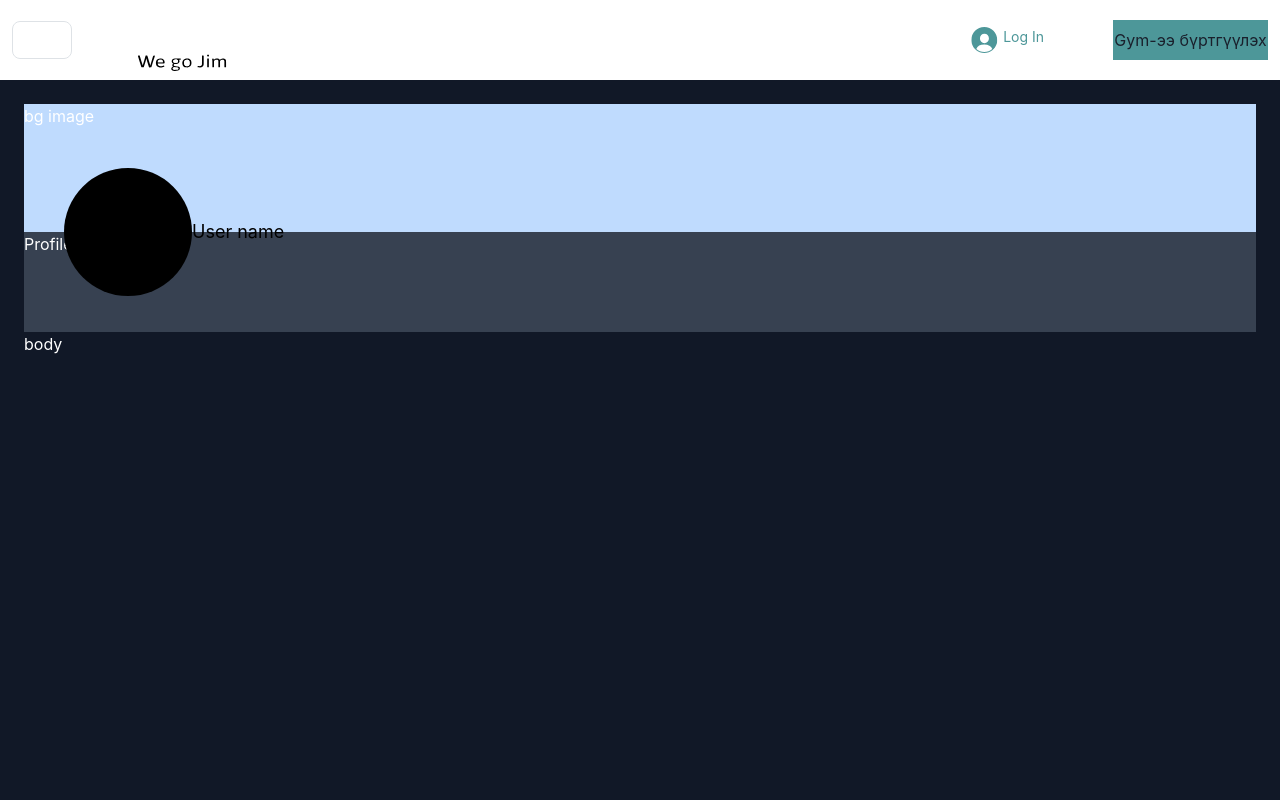
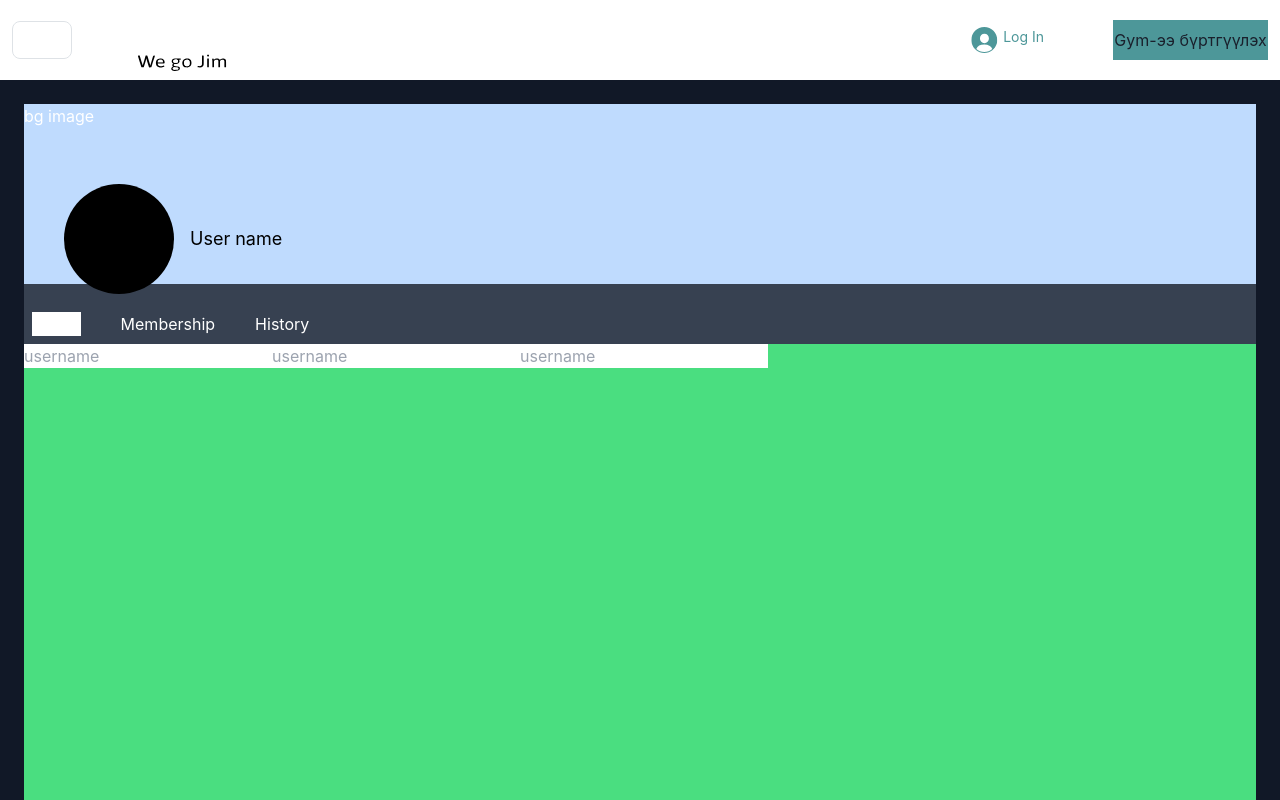
Before and after one commit to Pinecone-aqua/jimdii, a Next.js app in the folder front_end/client/: page /profile in a window 1280 px wide. Shown: the top 800 px of the page. Built offline with nearby package versions, Linux system fonts and the light colour scheme.

Commit message:
profile button

```diff
--- /dev/null
+++ b/front_end/client/components/profile/ActiveMembership.tsx
@@ -0,0 +1,3 @@
+export default function Membership() {
+	return <div>membership</div>;
+}
--- /dev/null
+++ b/front_end/client/components/profile/MembershipHistory.tsx
@@ -0,0 +1,3 @@
+export default function History() {
+	return <div>History</div>;
+}
--- /dev/null
+++ b/front_end/client/components/profile/UserDetail.tsx
@@ -0,0 +1,20 @@
+export default function UserDetail() {
+	return (
+		<div>
+			<form action="">
+				<input
+					type="text"
+					placeholder="username"
+				/>
+				<input
+					type="text"
+					placeholder="username"
+				/>
+				<input
+					type="text"
+					placeholder="username"
+				/>
+			</form>
+		</div>
+	);
+}
--- /dev/null
+++ b/front_end/client/pages/constants/pages.tsx
@@ -0,0 +1,18 @@
+import Membership from "@/components/profile/ActiveMembership";
+import History from "@/components/profile/MembershipHistory";
+import UserDetail from "@/components/profile/UserDetail";
+
+export const ProfileButton = [
+	{
+		name: "Profile",
+		component: <UserDetail />,
+	},
+	{
+		name: "Membership",
+		component: <Membership />,
+	},
+	{
+		name: "History",
+		component: <History />,
+	},
+];
--- a/front_end/client/pages/profile.tsx
+++ b/front_end/client/pages/profile.tsx
@@ -1,11 +1,32 @@
+import { ProfileButton } from "./constants/pages";
+import { useState } from "react";
+
 export default function Profile() {
+	const [currentBtn, setCurrentBtn] = useState(ProfileButton[0]);
+
+	const activeBtn = "bg-white text-green-500";
+	const inActiveBtn = "cursor-pointer";
 	return (
 		<div className="bg-gray-900 min-h-screen text-white">
 			<div className="container mx-auto p-6">
 				<div className="relative flex flex-col">
-          <div className="w-full h-32 bg-blue-200">bg image</div>
-          <div className="absolute top-16 left-10 flex items-center text-lg text-black ">
-            <picture className="w-32 h-32 rounded-[100%] bg-black">
+					<div className="w-full h-[180px] bg-blue-200">bg image</div>
+					<nav>
+						<ul className="flex bg-gray-700 h-[60px] items-end p-2 gap-10">
+							{ProfileButton.map((button, i: number) => (
+								<li
+									key={i}
+									onClick={() => setCurrentBtn(button)}
+									className={
+										currentBtn == button ? activeBtn + inActiveBtn : inActiveBtn
+									}>
+									{button.name}
+								</li>
+							))}
+						</ul>
+					</nav>
+					<div className="absolute top-1/3 left-10 flex items-center gap-3 text-lg text-black ">
+						<picture className="w-[110px] h-[110px] rounded-[100%] bg-black">
 							{/* <img
                 src=""
                 alt=""
@@ -14,14 +35,8 @@ export default function Profile() {
 						</picture>
 						<p>User name</p>
 					</div>
-          <nav>
-            <ul className="flex bg-gray-700 h-[100px]">
-              <li>Profile</li>
-              <li>Membership</li>
-            </ul>
-          </nav>
 				</div>
-        <div className="">body</div>
+				<div className="min-h-screen bg-green-400">{currentBtn.component}</div>
 			</div>
 		</div>
 	);
```
Lines whose indentation alone changed are shown as unchanged.
